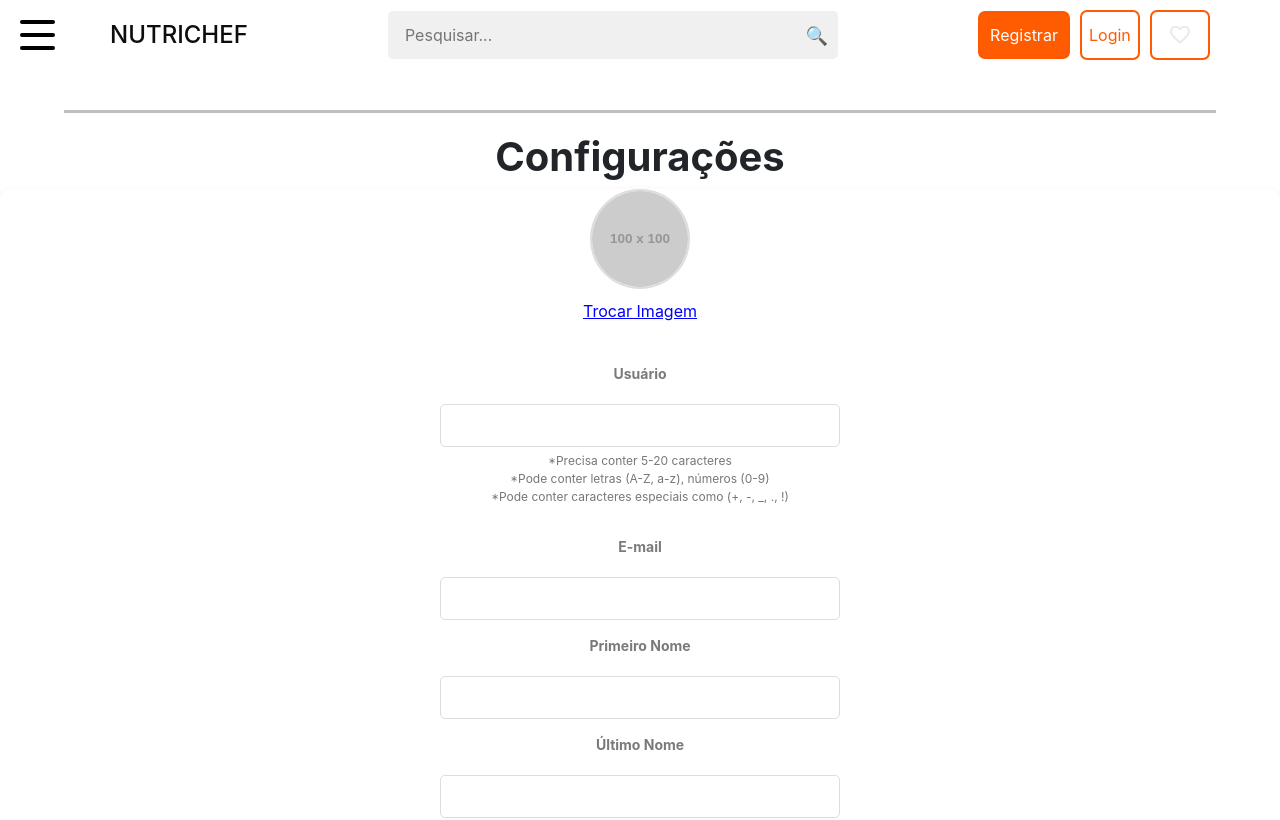
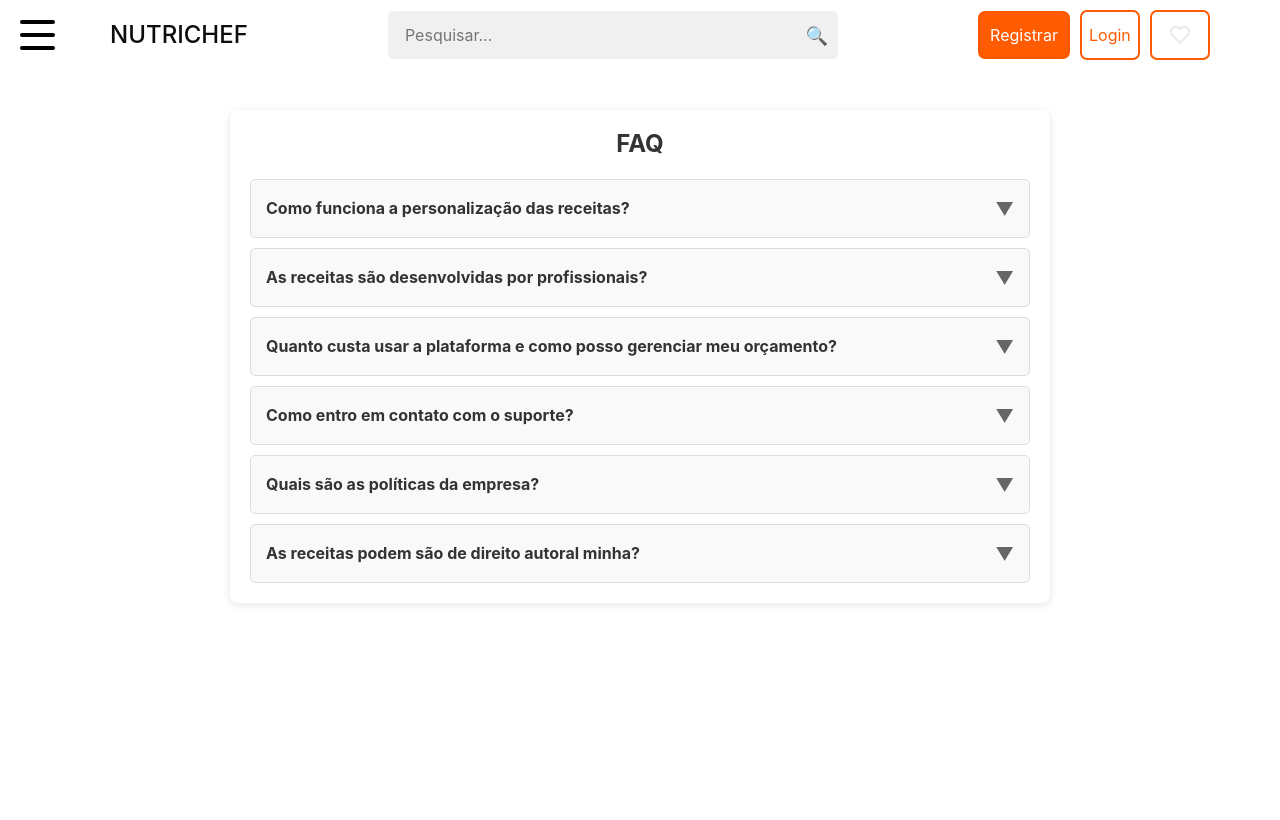
Before and after one commit to Yago04/TCC, a React (Create React App) app in the folder front-end/: page / in a window 1280 px wide. Shown: the top 820 px of the page. Built offline with nearby package versions, Linux system fonts and the light colour scheme.

Commit message:
pagina faq finalizada

```diff
--- /dev/null
+++ b/front-end/src/pages/FaleConosco/FaleConosco.css
@@ -0,0 +1,61 @@
+.faq-container {
+    max-width: 820px;
+    margin: 40px auto;
+    padding: 20px;
+    background: #fff;
+    border-radius: 8px;
+    box-shadow: 0px 2px 8px rgba(0, 0, 0, 0.1);
+}
+
+.faq-title {
+    text-align: center;
+    font-size: 24px;
+    margin-bottom: 20px;
+    font-weight: bold;
+    color: #333;
+}
+
+.faq-list {
+    display: flex;
+    flex-direction: column;
+    gap: 10px;
+}
+
+.faq-item {
+    border: 1px solid #ddd;
+    border-radius: 5px;
+    padding: 15px;
+    background: #f9f9f9;
+    cursor: pointer;
+    transition: background 0.3s ease;
+}
+
+.faq-item.active {
+    background: #fff;
+    border-color: #ccc;
+}
+
+.faq-question {
+    display: flex;
+    justify-content: space-between;
+    align-items: center;
+    font-size: 16px;
+    font-weight: bold;
+    color: #333;
+}
+
+.faq-icon {
+    font-size: 18px;
+    color: #666;
+}
+
+.faq-answer {
+    margin-top: 10px;
+    font-size: 14px;
+    color: #555;
+    line-height: 1.6;
+}
+
+.faq-item:hover {
+    background: #f0f0f0;
+}
--- /dev/null
+++ b/front-end/src/pages/FaleConosco/index.js
@@ -0,0 +1,70 @@
+import React, { useState } from "react";
+import './FaleConosco.css';
+import Navbar from "../../components/NavBar";
+
+const FaleConosco = () => {
+    const [activeIndex, setActiveIndex] = useState(null); // Controla qual item está aberto
+
+    const faqItems = [
+        {
+            question: "Como funciona a personalização das receitas?",
+            answer: "Você pode personalizar receitas adicionando ou removendo ingredientes no editor de receitas.",
+        },
+        {
+            question: "As receitas são desenvolvidas por profissionais?",
+            answer: "Sim, todas as receitas são elaboradas por chefs profissionais que fazem parte da nossa equipe.",
+        },
+        {
+            question: "Quanto custa usar a plataforma e como posso gerenciar meu orçamento?",
+            answer: "A plataforma tem planos gratuitos e pagos. Você pode gerenciar seu orçamento na área de assinaturas.",
+        },
+        {
+            question: "Como entro em contato com o suporte?",
+            answer: "Você pode entrar em contato conosco pelo e-mail suporte@nutrychef.com ou pelo chat na plataforma.",
+        },
+        {
+            question: "Quais são as políticas da empresa?",
+            answer: "Nossas políticas estão disponíveis na página de Termos e Condições, acessível pelo rodapé do site.",
+        },
+        {
+            question: "As receitas podem são de direito autoral minha?",
+            answer: "Sim! Todas as receitas que você criar são de sua autoria, então caso não queira compartilhar, não tem problema!",
+        },
+    ];
+
+    const toggleFAQ = (index) => {
+        setActiveIndex(activeIndex === index ? null : index); // Abre/fecha o item clicado
+    };
+
+    return (
+        <div>
+            <Navbar />
+            <div className="faq-container">
+                <h3 className="faq-title">FAQ</h3>
+                <div className="faq-list">
+                    {faqItems.map((item, index) => (
+                        <div
+                            key={index}
+                            className={`faq-item ${activeIndex === index ? "active" : ""}`}
+                        >
+                            <div
+                                className="faq-question"
+                                onClick={() => toggleFAQ(index)}
+                            >
+                                {item.question}
+                                <span className="faq-icon">
+                                    {activeIndex === index ? "▲" : "▼"}
+                                </span>
+                            </div>
+                            {activeIndex === index && (
+                                <div className="faq-answer">{item.answer}</div>
+                            )}
+                        </div>
+                    ))}
+                </div>
+            </div>
+        </div>
+    );
+};
+
+export default FaleConosco;
--- a/front-end/src/routes/routes.js
+++ b/front-end/src/routes/routes.js
@@ -18,9 +18,7 @@ import Parceiros from "../components/Parceiros";
 import Navbar from "../components/NavBar";
 import ResultadoPesquisa from "../pages/Categoria";
 import Categoria from "../pages/RegistrarReceita";
-import Menu from "../pages/Configuracao";
-
-
+import Menu from "../pages/FaleConosco";
 
 
 
```
